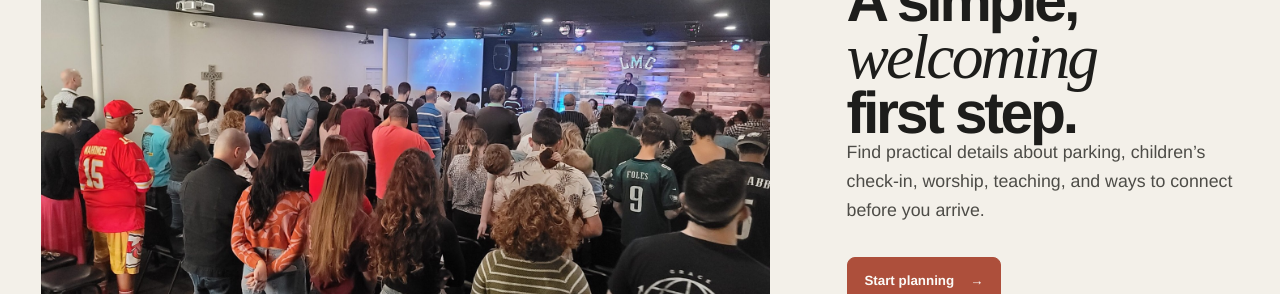
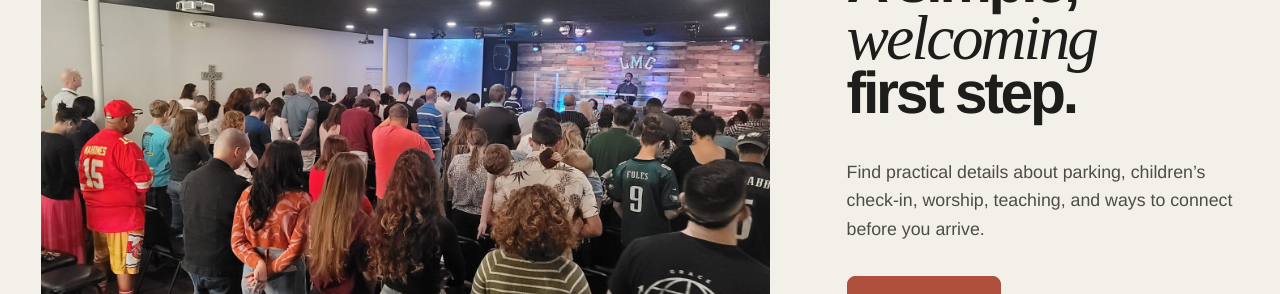
Before and after one commit to living-message-church/living-message-church, a Next.js app: page / in a window 1280 px wide. Shown: the part 1780-2074 px from the top of the page. Built offline with nearby package versions, Linux system fonts and the light colour scheme.

Commit message:
fix: increase visit headline breathing room

```diff
--- a/src/styles/globals.css
+++ b/src/styles/globals.css
@@ -158,7 +158,7 @@ button, input, textarea, select { font: inherit; }
 .visit-copy .heading { display: grid; max-width: 11ch; gap: 0.02em; font-size: clamp(2.7rem, 2rem + 2.1vw, 4.4rem); font-weight: 800; letter-spacing: -0.055em; line-height: 0.88; }
 .visit-copy .heading span, .visit-copy .heading em { display: block; }
 .visit-copy .heading em { font-family: "Iowan Old Style", Baskerville, "Times New Roman", serif; font-size: 1.08em; font-weight: 400; letter-spacing: -0.045em; line-height: 0.9; }
-.visit-copy > p:not(.eyebrow) { max-width: 34ch; color: var(--color-ink-soft); }
+.visit-copy > p:not(.eyebrow) { max-width: 34ch; margin-top: clamp(1.75rem, 3vw, 2.5rem); color: var(--color-ink-soft); }
 .feature-copy > p:not(.eyebrow), .outreach-grid > div > p:not(.eyebrow) { max-width: 38rem; }
 .message-feature { grid-template-columns: minmax(20rem, 0.72fr) minmax(0, 1.28fr); }
 .outreach-grid { grid-template-columns: minmax(0, 1.18fr) minmax(20rem, 0.82fr); }
```
